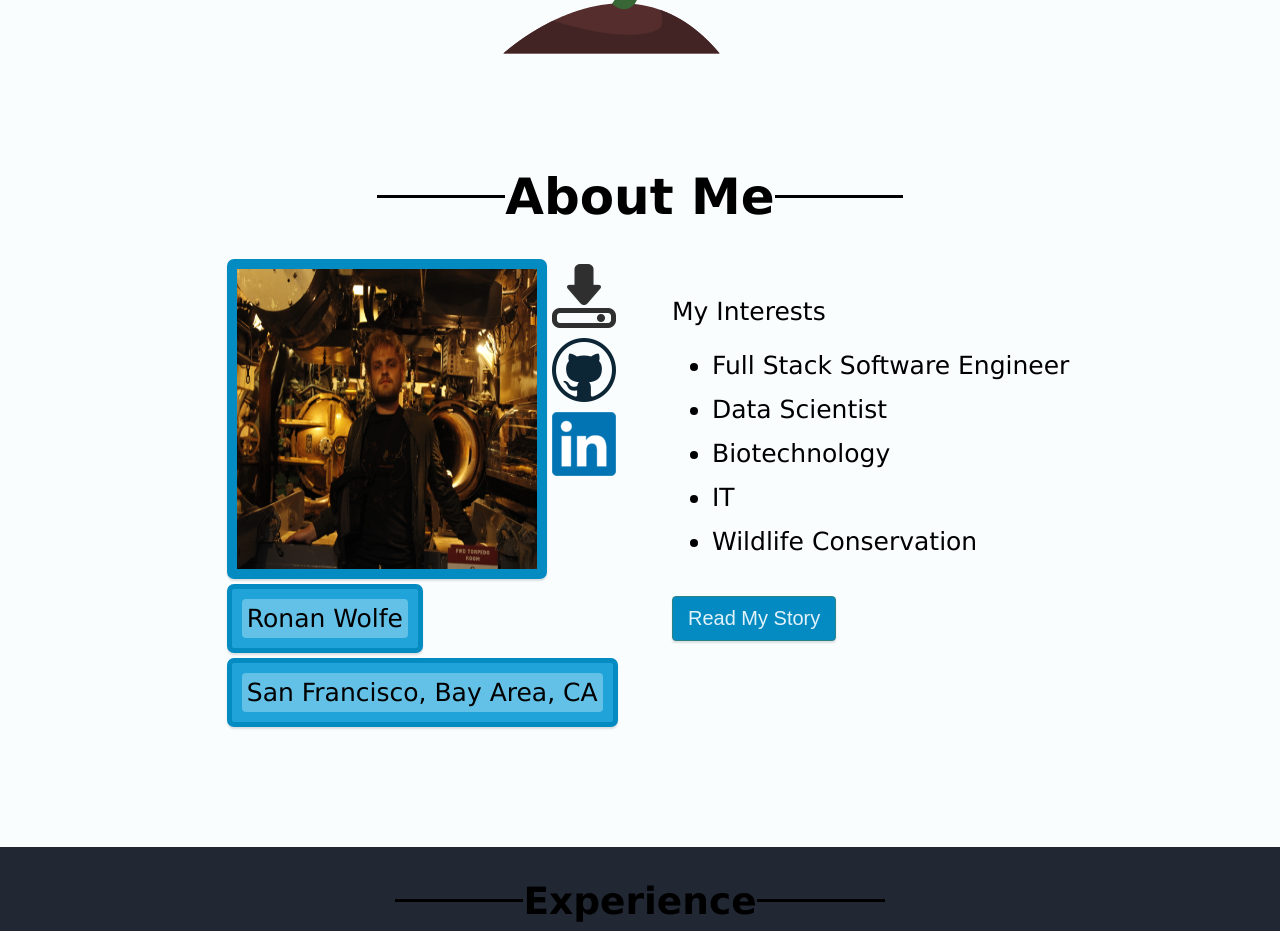
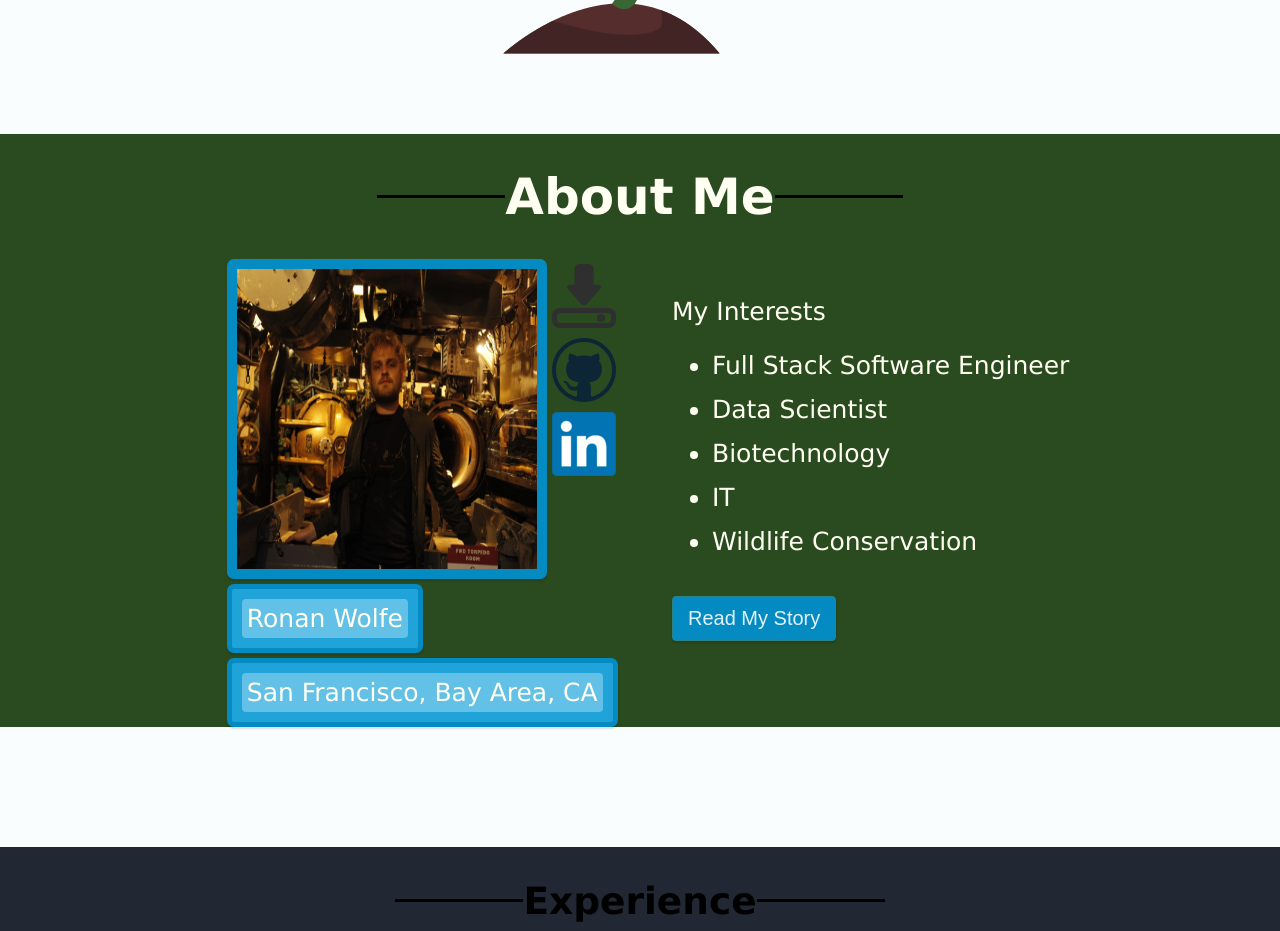
Before and after one commit to RonanGW/WolfGrove, a React (Create React App) app: page / in a window 1280 px wide. Shown: the part 820-1751 px from the top of the page. Built offline with nearby package versions, Linux system fonts and the light colour scheme.

Commit message:
Updated CSS File to prepare for Remodeling

```diff
--- a/src/App.css
+++ b/src/App.css
@@ -85,6 +85,8 @@
     font-size: 25px;
     margin-top: 10vh;
     margin-bottom: 10vh;
+    background-color: #2A4A20;
+    color: #FFFFF2;
 }
 
 .About-content {
```
